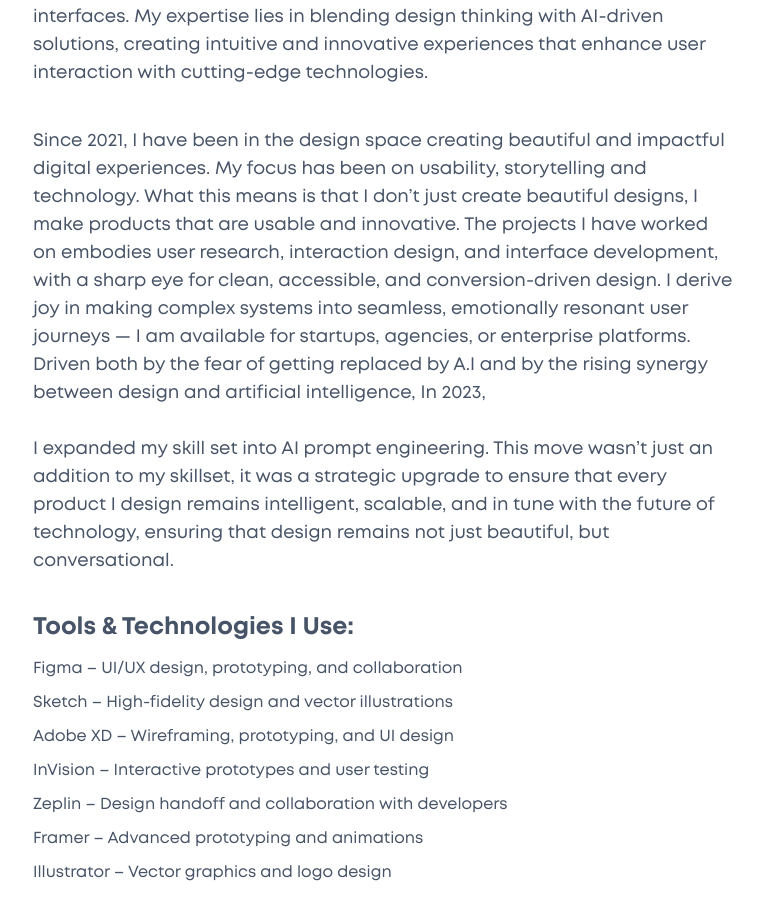
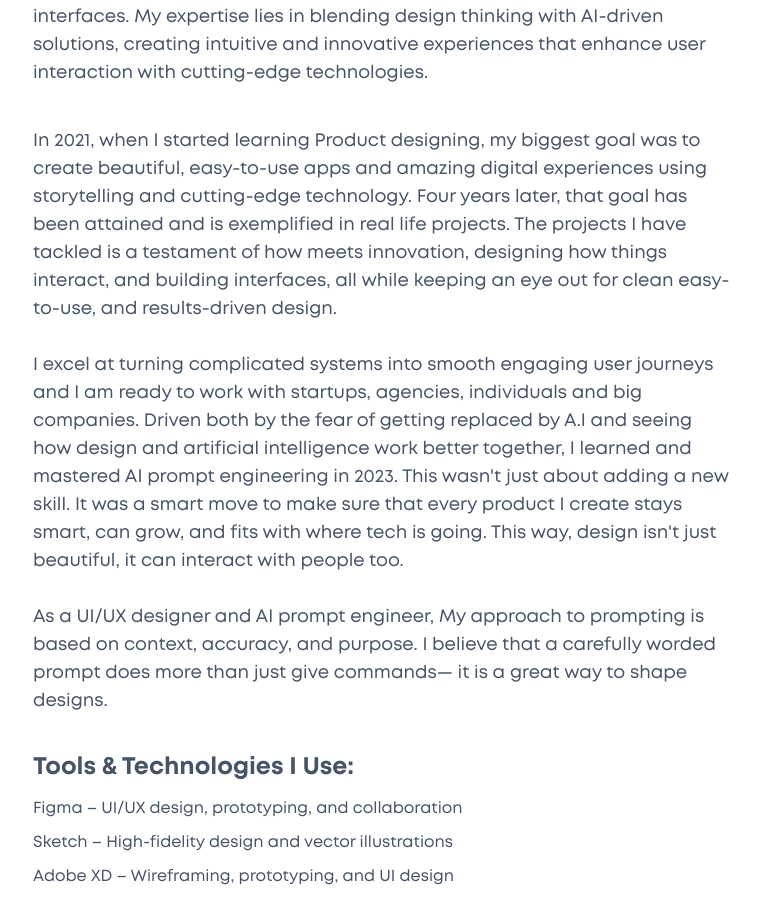
Before and after one commit to Divine2render/Divine2render, a React (Vite) app: page /about in a window 1280 px wide. Shown: the part 685-1582 px from the top of the page, without its empty margins (257-1020 px from the left). Built offline with nearby package versions, Linux system fonts and the light colour scheme; a web font is replaced by a local one.

Commit message:
first commit

```diff
--- a/src/Components/AboutMe/AboutMe.tsx
+++ b/src/Components/AboutMe/AboutMe.tsx
@@ -31,11 +31,12 @@
               height: "100%",
               backgroundColor: "#00000045",
               zIndex: 1,
-
             }}
           />
         </div>
-        <h1 className={styles.greeting} style={{           marginBottom: 64}}>Hi, I'm Divine Chris-Korie</h1>
+        <h1 className={styles.greeting} style={{ marginBottom: 64 }}>
+          Hi, I'm Divine Chris-Korie
+        </h1>
 
         <p className={styles.subtext}>
           I am a seasoned UI/UX Designer and AI Prompt Engineer with over 6
@@ -46,23 +47,28 @@
         </p>
 
         <p className={styles.subtext}>
-          Since 2021, I have been in the design space creating beautiful and
-          impactful digital experiences. My focus has been on usability,
-          storytelling and technology. What this means is that I don’t just
-          create beautiful designs, I make products that are usable and
-          innovative. The projects I have worked on embodies user research,
-          interaction design, and interface development, with a sharp eye for
-          clean, accessible, and conversion-driven design. I derive joy in
-          making complex systems into seamless, emotionally resonant user
-          journeys — I am available for startups, agencies, or enterprise
-          platforms. Driven both by the fear of getting replaced by A.I and by
-          the rising synergy between design and artificial intelligence, In
-          2023,
-          <br /> <br />I expanded my skill set into AI prompt engineering. This
-          move wasn’t just an addition to my skillset, it was a strategic
-          upgrade to ensure that every product I design remains intelligent,
-          scalable, and in tune with the future of technology, ensuring that
-          design remains not just beautiful, but conversational.
+          In 2021, when I started learning Product designing, my biggest goal
+          was to create beautiful, easy-to-use apps and amazing digital
+          experiences using storytelling and cutting-edge technology. Four years
+          later, that goal has been attained and is exemplified in real life
+          projects. The projects I have tackled is a testament of how meets
+          innovation, designing how things interact, and building interfaces,
+          all while keeping an eye out for clean easy-to-use, and results-driven
+          design.
+          <br /> <br />I excel at turning complicated systems into smooth
+          engaging user journeys and I am ready to work with startups, agencies,
+          individuals and big companies. Driven both by the fear of getting
+          replaced by A.I and seeing how design and artificial intelligence work
+          better together, I learned and mastered AI prompt engineering in 2023.
+          This wasn't just about adding a new skill. It was a smart move to make
+          sure that every product I create stays smart, can grow, and fits with
+          where tech is going. This way, design isn't just beautiful, it can
+          interact with people too.
+          <br /> <br />
+          As a UI/UX designer and AI prompt engineer, My approach to prompting
+          is based on context, accuracy, and purpose. I believe that a carefully
+          worded prompt does more than just give commands— it is a great way to
+          shape designs.
         </p>
 
         {/* <p className={styles.subtext}>
```
Also changed, not shown: 1 other file (tests, documents, lock files or other folders).
